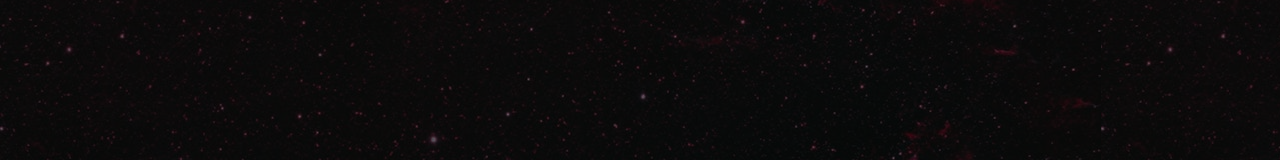
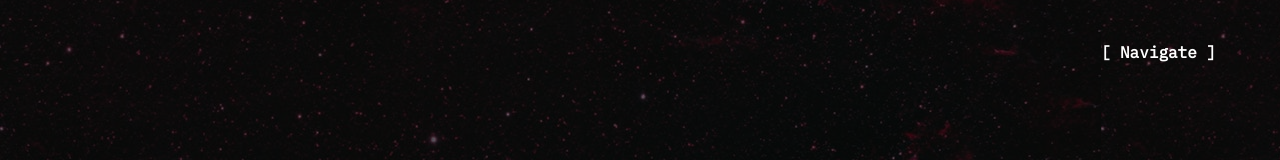
Before and after one commit to taqneeq/Taqneeq-17.0, a Next.js app: page / in a window 1280 px wide. Shown: the top 160 px of the page. Built offline with nearby package versions, Linux system fonts and the light colour scheme.

Commit message:
added navbar

```diff
--- /dev/null
+++ b/app/components/navbar.js
@@ -0,0 +1,34 @@
+"use client";
+import React, { useState } from "react";
+
+const Navbar = () => {
+  const [isListVisible, setIsListVisible] = useState(false);
+
+  const toggleListVisibility = () => {
+    setIsListVisible(!isListVisible);
+  };
+
+  return (
+    <nav className="absolute top-10 right-16 text-brandOffWhite font-ibm z-30 text-right">
+      {/* Toggle list visibility on click */}
+      <p
+        onClick={toggleListVisibility}
+        className="font-bold text-white cursor-pointer hover:underline"
+      >
+        [ Navigate ]
+      </p>
+      {/* Conditionally render the list */}
+      {isListVisible && (
+        <ul className="space-y-2 cursor-pointer">
+          <li className="hover:underline">/about</li>
+          <li className="hover:underline">/events</li>
+          <li className="hover:underline">/competition</li>
+          <li className="hover:underline">/sponsors</li>
+          <li className="hover:underline">/contact</li>
+        </ul>
+      )}
+    </nav>
+  );
+};
+
+export default Navbar;
--- a/app/layout.js
+++ b/app/layout.js
@@ -1,6 +1,7 @@
 import { IBM_Plex_Mono, Big_Shoulders_Display} from "next/font/google";
 import localFont from "next/font/local";
 import "./globals.css";
+import Navbar from "./components/navbar";
 import Image from "next/image";
 
 const impact = localFont({
@@ -32,6 +33,7 @@ export default function RootLayout({ children }) {
       <body
         className={` ${ibm.variable} ${bigShouldersDisplay.variable} ${impact.variable} antialiased w-full min-h-screen relative`}
       >
+        <Navbar/>
         <div className="fixed inset-0 z-0 h-screen w-screen">
           <img src={"/cosmic_bg.png"} alt="cosmic" className="opacity-60 h-full w-full object-cover"/>{" "}
         </div>
```
